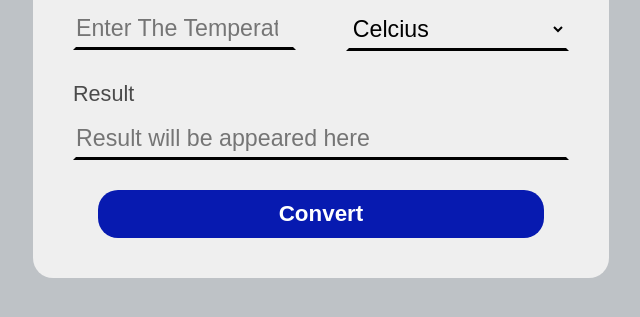
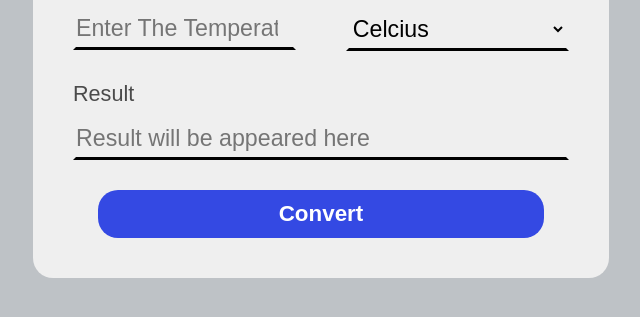
Before and after one commit to amitDev25/OIBSIP, a plain HTML site: page Task3_Temperature_Converter/index.html in a window 1280 px wide. In both pictures the pointer is over the button "Convert". Shown: the part 321-638 px from the top of the page, without its empty margins (319-959 px from the left). Drawn offline with Linux system fonts and the light colour scheme.

Commit message:
Update style.css

```diff
--- a/Task3_Temperature_Converter/style.css
+++ b/Task3_Temperature_Converter/style.css
@@ -96,3 +96,7 @@ form {
     border: 1px solid transparent;
     cursor: pointer;
 }
+#convert:hover{
+    background-color: #3449e3;
+
+}
```
